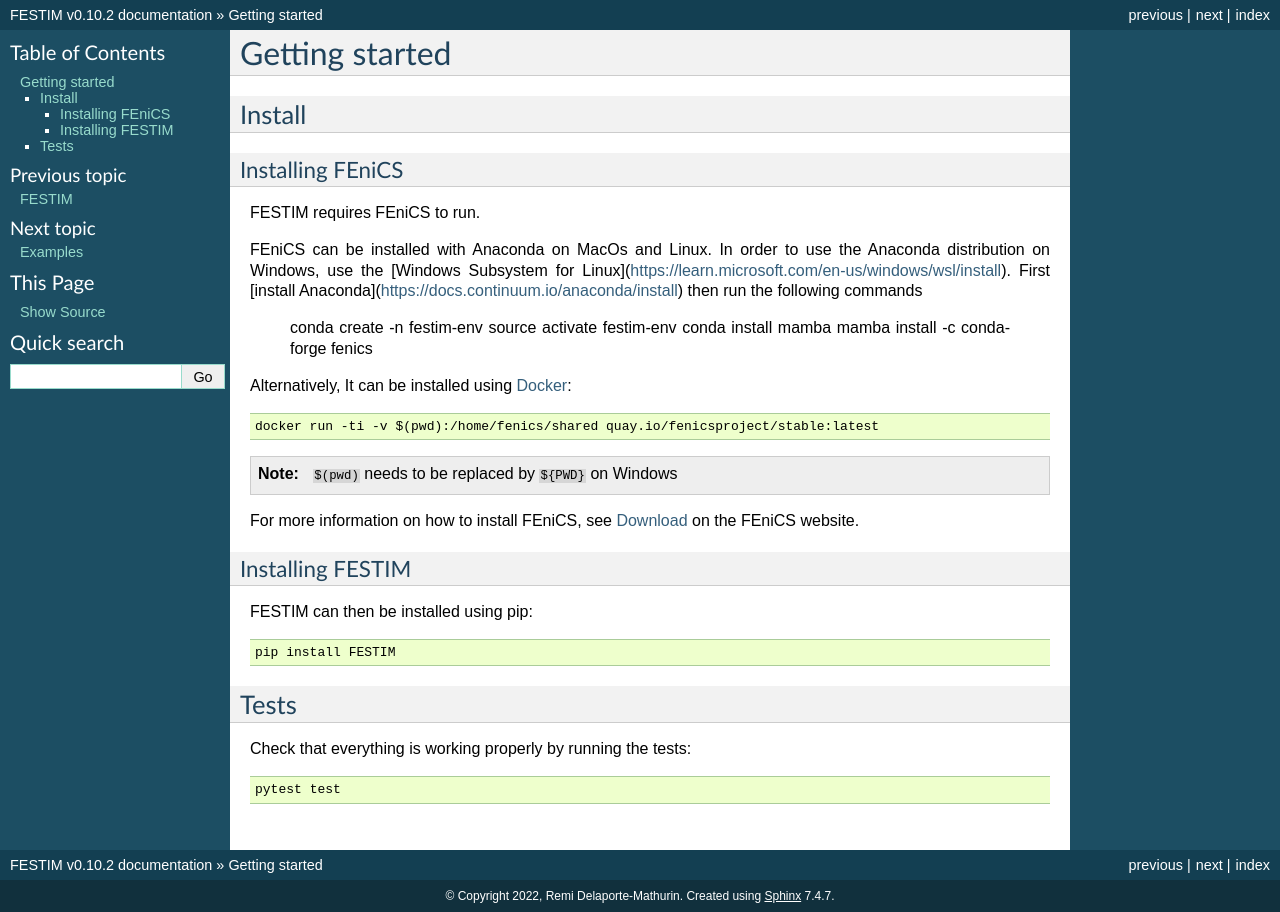
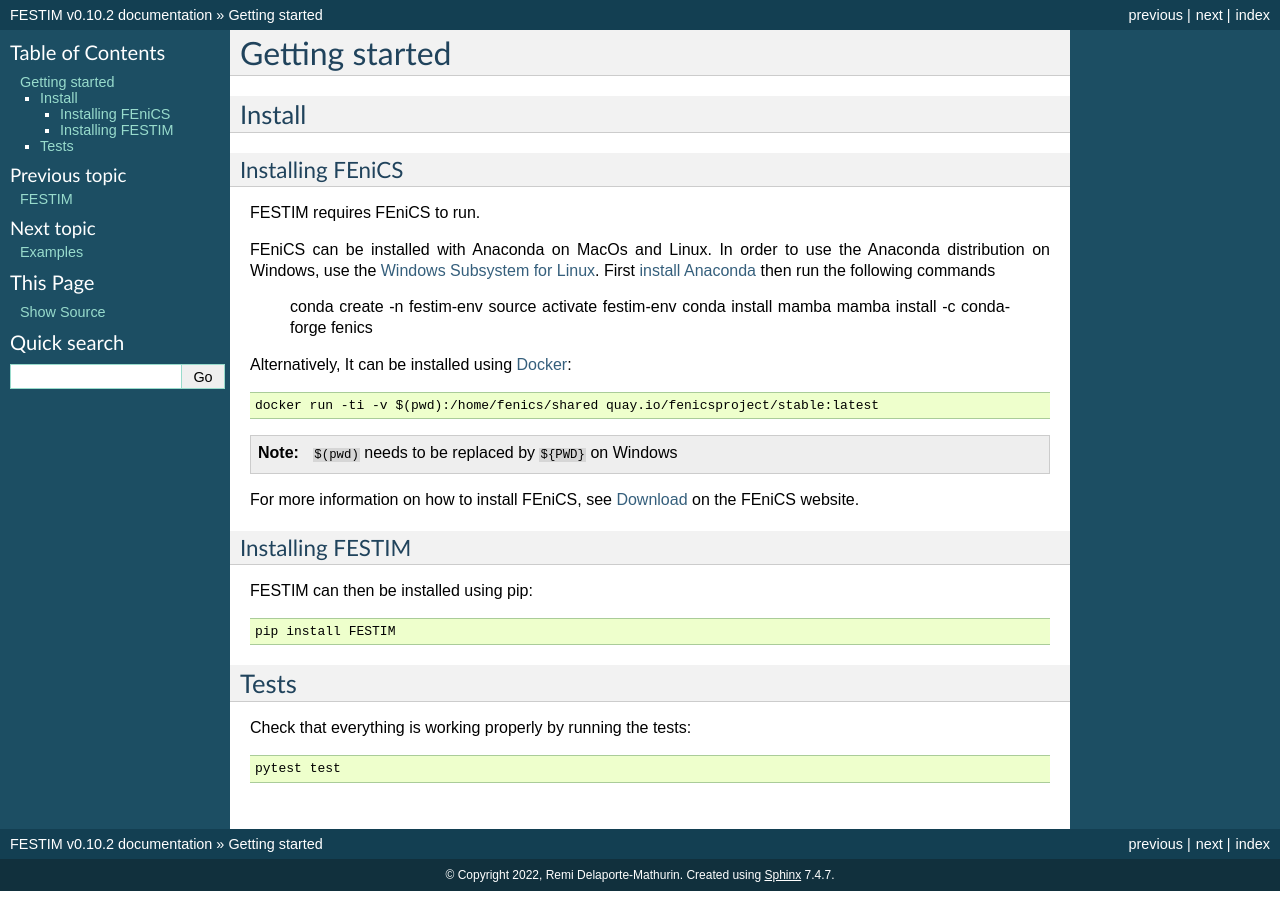
Before and after one commit to festim-dev/FESTIM, a Sphinx documentation site: the page built from docs/source/getting_started.rst, in a window 1280 px wide. Built offline with Sphinx 7.4.7, drawn with Linux system fonts in a browser that asks for light colours.

Commit message:
correctly formatted hyperlinks for rst

```diff
--- a/docs/source/getting_started.rst
+++ b/docs/source/getting_started.rst
@@ -11,8 +11,8 @@
 FESTIM requires FEniCS to run.
 
 FEniCS can be installed with Anaconda on MacOs and Linux.
-In order to use the Anaconda distribution on Windows, use the [Windows Subsystem for Linux](https://learn.microsoft.com/en-us/windows/wsl/install).
-First [install Anaconda](https://docs.continuum.io/anaconda/install) then run the following commands
+In order to use the Anaconda distribution on Windows, use the `Windows Subsystem for Linux <https://learn.microsoft.com/en-us/windows/wsl/install>`_.
+First `install Anaconda <https://docs.continuum.io/anaconda/install>`_ then run the following commands
 
     conda create -n festim-env
     source activate festim-env
```
